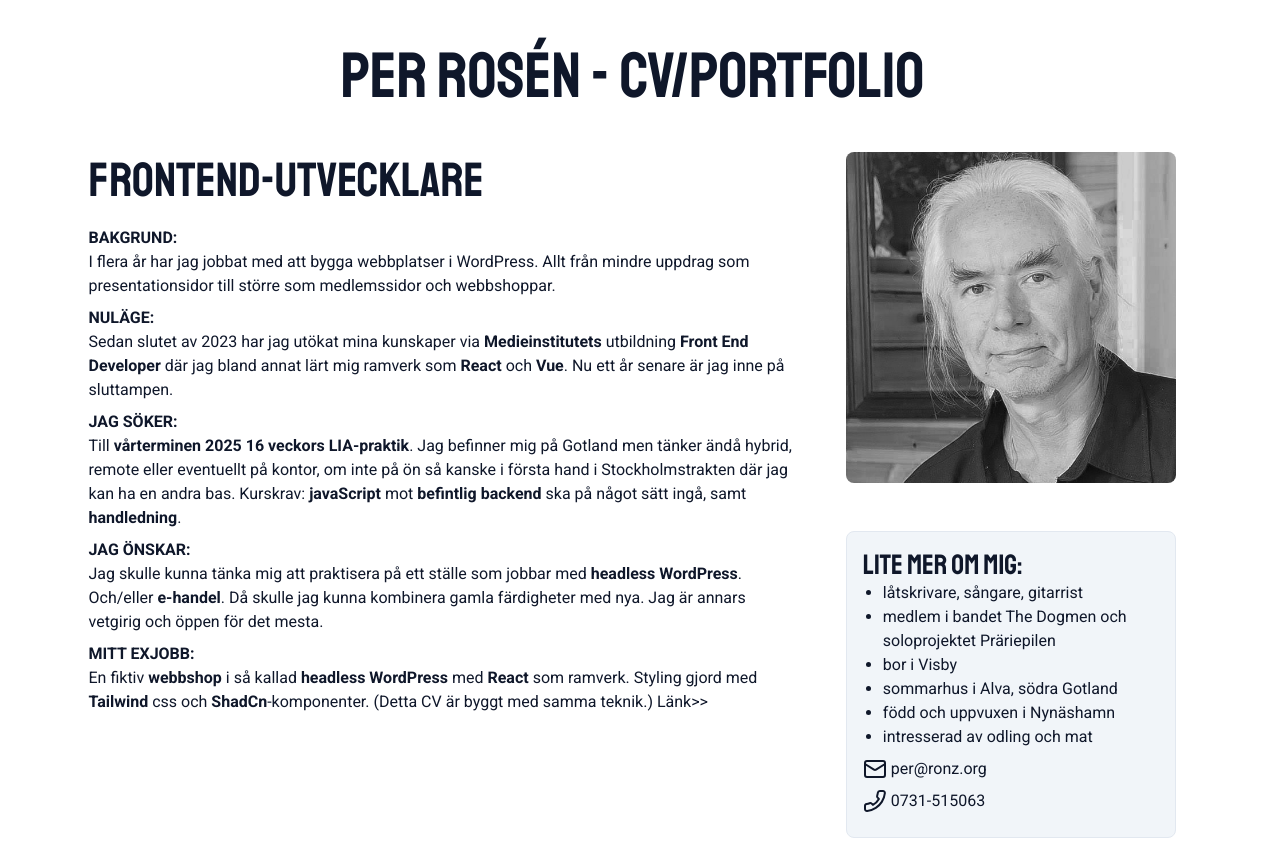
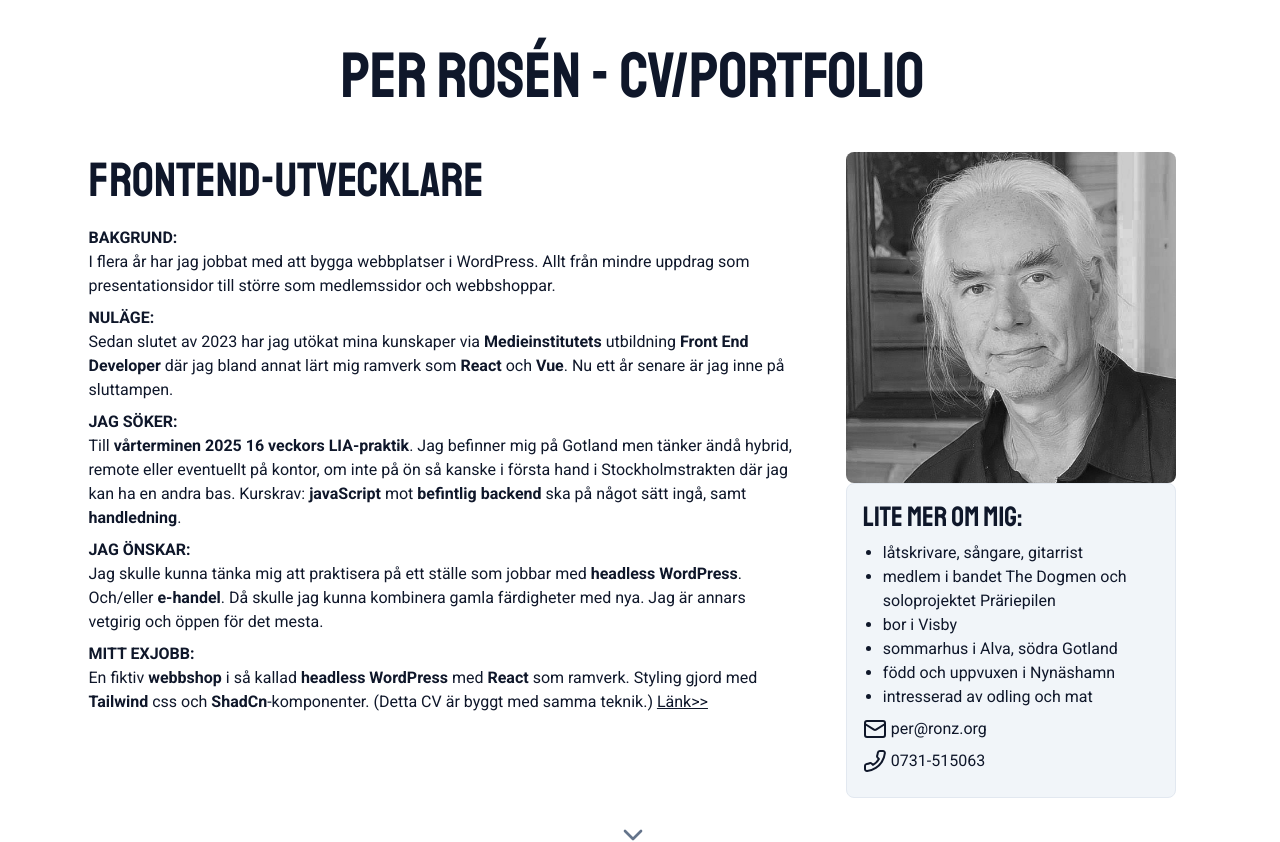
Before and after one commit to PerRosen63/portfolio-react, a React (Vite) app: page / in a window 1280 px wide. Shown: the top 842 px of the page. Built offline with nearby package versions, Linux system fonts and the light colour scheme; some icons are missing.

Commit message:
💄 Small changes

```diff
--- a/src/components/Profile.tsx
+++ b/src/components/Profile.tsx
@@ -30,7 +30,7 @@ export const Profile: FC = () => {
           Per Rosén <span className="max-md:hidden">-</span> cv/portfolio
         </h1>
       </div>
-      <div className="md:grid gap-12 md:grid-cols-3 lg:min-h-[75svh]">
+      <div className="md:grid gap-x-12 md:grid-cols-3 lg:min-h-[75svh]">
         <div className="md:order-1 ">
           {image && (
             <img
@@ -43,7 +43,7 @@ export const Profile: FC = () => {
           )}
         </div>
         <div className="max-md:mt-6 md:col-[1/3] md:row-span-3">
-          <p className="[&>h2]:mb-4 [&>h3]:text-base [&>h3]:font-semibold [&>h3]:uppercase [&>h3]:mt-2 [&>h3]:font-[Roboto]">
+          <p className="[&>h2]:mb-4 [&>h3]:text-base [&>h3]:font-semibold [&>h3]:uppercase [&>h3]:mt-2 [&>h3]:font-[Roboto] [&>p>a]:underline hover:[&>p>a]:text-muted-foreground">
             {parse(pageData.content)}{" "}
           </p>
           <div className="my-4">
@@ -58,7 +58,7 @@ export const Profile: FC = () => {
 
         <div className="md:order-2 bg-muted max-md:mt-4 p-4 rounded-lg border">
           <h5>Lite mer om mig:</h5>
-          <ul className="list-disc ml-5">
+          <ul className="list-disc ml-5 mt-2">
             <li>låtskrivare, sångare, gitarrist</li>
             <li>medlem i bandet The Dogmen och soloprojektet Präriepilen</li>
             <li>bor i Visby</li>
```
